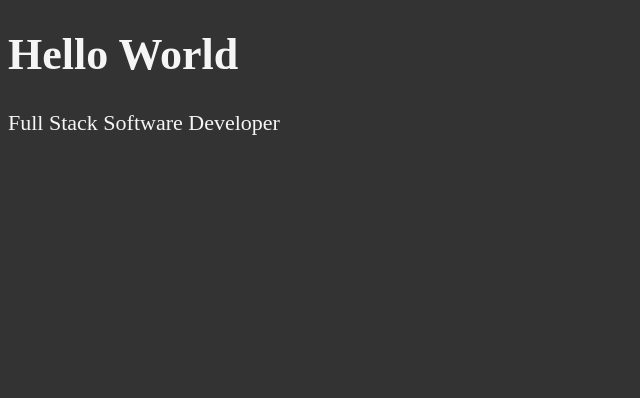
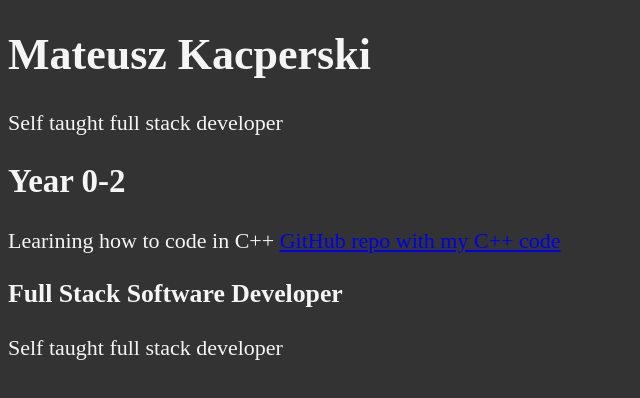
Before and after one commit to Oureyelet/mateuszkacperski.github.io, a plain HTML site: page index.html in a window 1280 px wide. Shown: the whole page, without its empty margins (0-640 px from the left). Drawn offline with Linux system fonts and the light colour scheme.

Commit message:
Portfolio

```diff
--- a/index.html
+++ b/index.html
@@ -1,4 +1,5 @@
 <!DOCTYPE html>
+
 <html lang="en">
 
     <head>
@@ -7,21 +8,19 @@
         <meta name="description" content="This page contains all the things I am learining how to create as I learn HTML, CSS ans JS.">
         <title>Mateusz Kacperski's Portfolio</title>
         <!-- Head icon: -->
-        <link rel="icon" href="head icon.png" type="image/x-icon">
-        <style>
-            html {
-                font-size: 22px
-            }
+        <link rel="icon" href="head_icon.png" type="image/x-icon">
+        <link rel="stylesheet" href="main.css" type="text/css">
+    </head>
 
-            body {
-                background-color: #333;
-                color: whitesmoke;
-            }
-        </style>
-    </head>
     <body>
-        <h1>Hello World</h1>
-        <p>Full Stack Software Developer</p>
+        <h1>Mateusz Kacperski</h1>
+        <p>Self taught full stack developer</p>
+
+        <h2>Year 0-2</h2>
+        <p>Learining how to code in C++ <a href="https://github.com/Oureyelet/Xcode-C-Plus-Plus-Primer-Plus-Sixth-Sdition-Developers-Library-S-Prata-" target="_blank">GitHub repo with my C++ code</a></p>
+
+        <h3>Full Stack Software Developer</h3>
+        <p>Self taught full stack developer</p>
     </body>
 
 </html>
--- /dev/null
+++ b/main.css
@@ -0,0 +1,8 @@
+html {
+    font-size: 22px
+}
+
+body {
+    background-color: #333;
+    color: whitesmoke;
+}
```
Also changed, not shown: head_icon.png (renamed from head icon.png).
